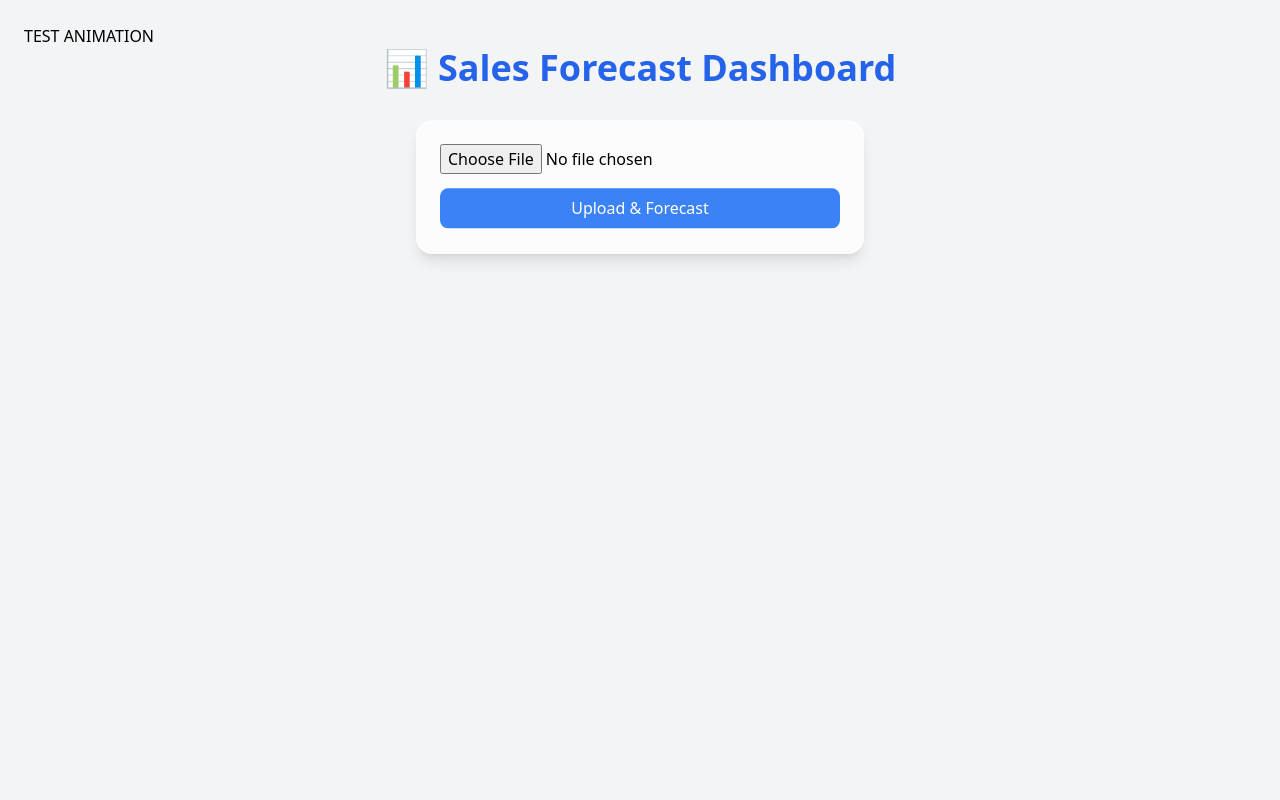
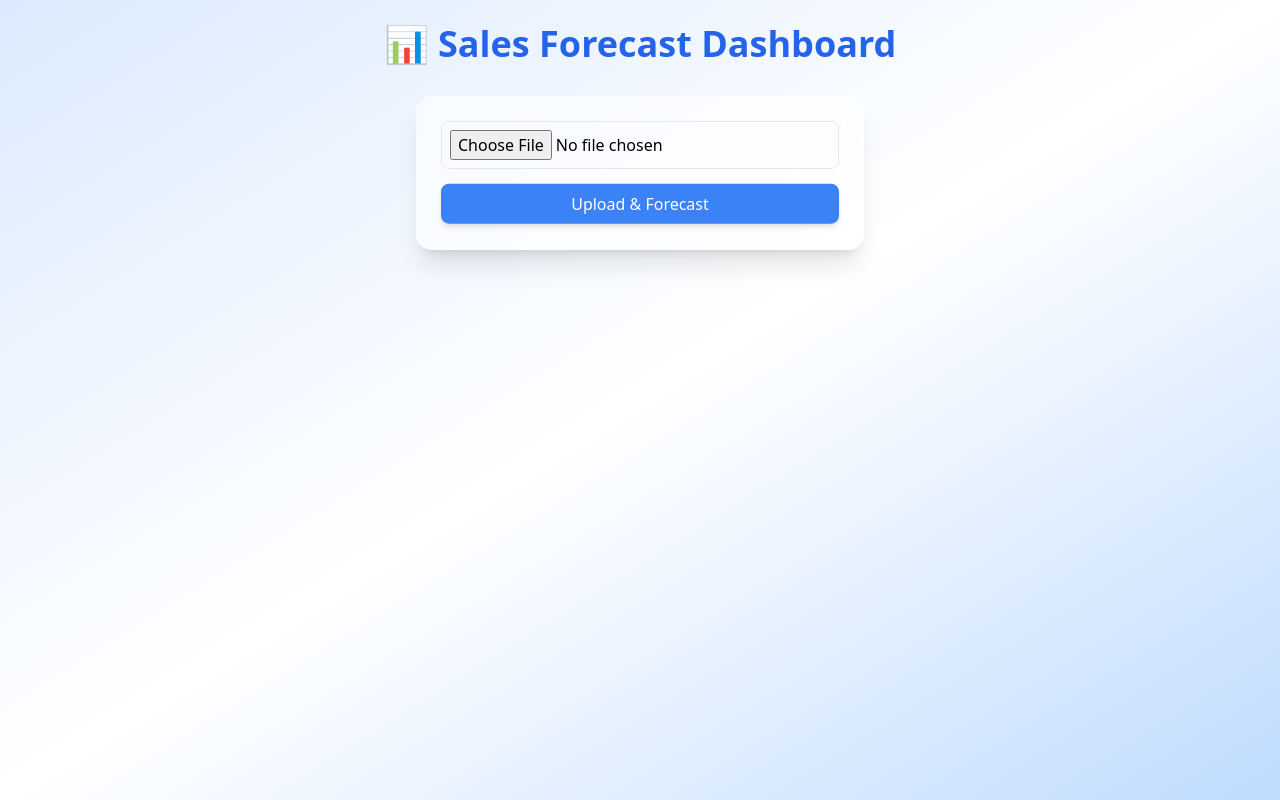
Before and after one commit to parthP-26/sales-forecasting-saas, a React (Create React App) app in the folder client/client/: page / in a window 1280 px wide. Built offline with nearby package versions, Linux system fonts and the light colour scheme.

Commit message:
added premium UI + charts

```diff
--- a/client/client/src/App.js
+++ b/client/client/src/App.js
@@ -62,20 +62,11 @@ function App() {
   };
 
   return (
-    <div className="min-h-screen bg-gray-100 p-6">
-      <div>
-    <motion.h1
-      initial={{ scale: 0 }}
-      animate={{ scale: 1 }}
-      transition={{ duration: 1 }}
-    >
-      TEST ANIMATION
-    </motion.h1>
-  </div>
+    <div className="min-h-screen bg-gradient-to-br from-blue-100 via-white to-blue-200 p-6">
 
       {/* Header */}
       <motion.h1
-        initial={{ opacity: 0, y: -50 }}
+        initial={{ opacity: 0, y: -40 }}
         animate={{ opacity: 1, y: 0 }}
         transition={{ duration: 1 }}
         className="text-4xl font-bold text-center text-blue-600 mb-8"
@@ -86,24 +77,24 @@ function App() {
       {/* Upload Card */}
 
       <motion.div
-        initial={{ opacity: 0, y: 50 }}
+        initial={{ opacity: 0, y: 60 }}
         animate={{ opacity: 1, y: 0 }}
         transition={{ duration: 0.6 }}
-        className="max-w-md mx-auto bg-white/70 backdrop-blur-lg p-6 rounded-2xl shadow-lg"
+        className="max-w-md mx-auto bg-white/60 backdrop-blur-lg p-6 rounded-2xl shadow-xl border border-white/30"
       >
         <input
           type="file"
           onChange={(e) => setFile(e.target.files[0])}
-          className="mb-4 w-full"
+          className="mb-4 w-full p-2 border rounded-lg"
         />
 
         <motion.button
-          whileHover={{ scale: 1.1 }}
-          whileTap={{ scale: 0.9 }}
-          animate={{ y: [0, -5, 0] }}
+          whileHover={{ scale: 1.05 }}
+          whileTap={{ scale: 0.95 }}
+          animate={{ y: [0, -4, 0] }}
           transition={{ repeat: Infinity, duration: 2 }}
           onClick={uploadFile}
-          className="w-full bg-blue-500 text-white py-2 rounded-lg"
+          className="w-full bg-blue-500 text-white py-2 rounded-lg shadow-md hover:bg-blue-600"
         >
           Upload & Forecast
         </motion.button>
@@ -111,10 +102,15 @@ function App() {
 
       {/* Chart */}
       {data.length > 0 && (
-        <div className="max-w-4xl mx-auto mt-10 bg-white p-6 rounded-2xl shadow-md">
-          <Line data={chartData} />
-        </div>
-      )}
+  <motion.div
+        initial={{ opacity: 0 }}
+        animate={{ opacity: 1 }}
+        transition={{ duration: 1 }}
+        className="max-w-4xl mx-auto mt-10 bg-white/60 backdrop-blur-lg p-6 rounded-2xl shadow-xl"
+      >
+        <Line data={chartData} />
+      </motion.div>
+    )}
 
     </div>
   );
```
